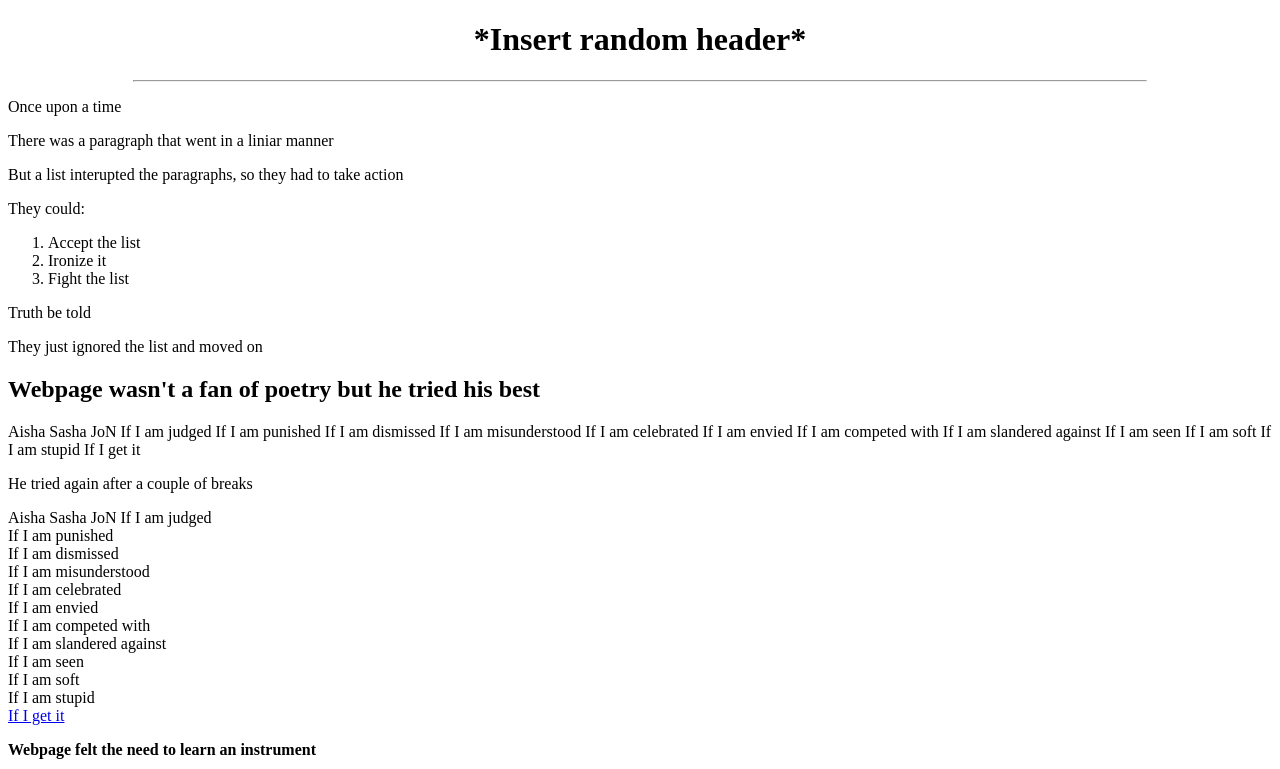
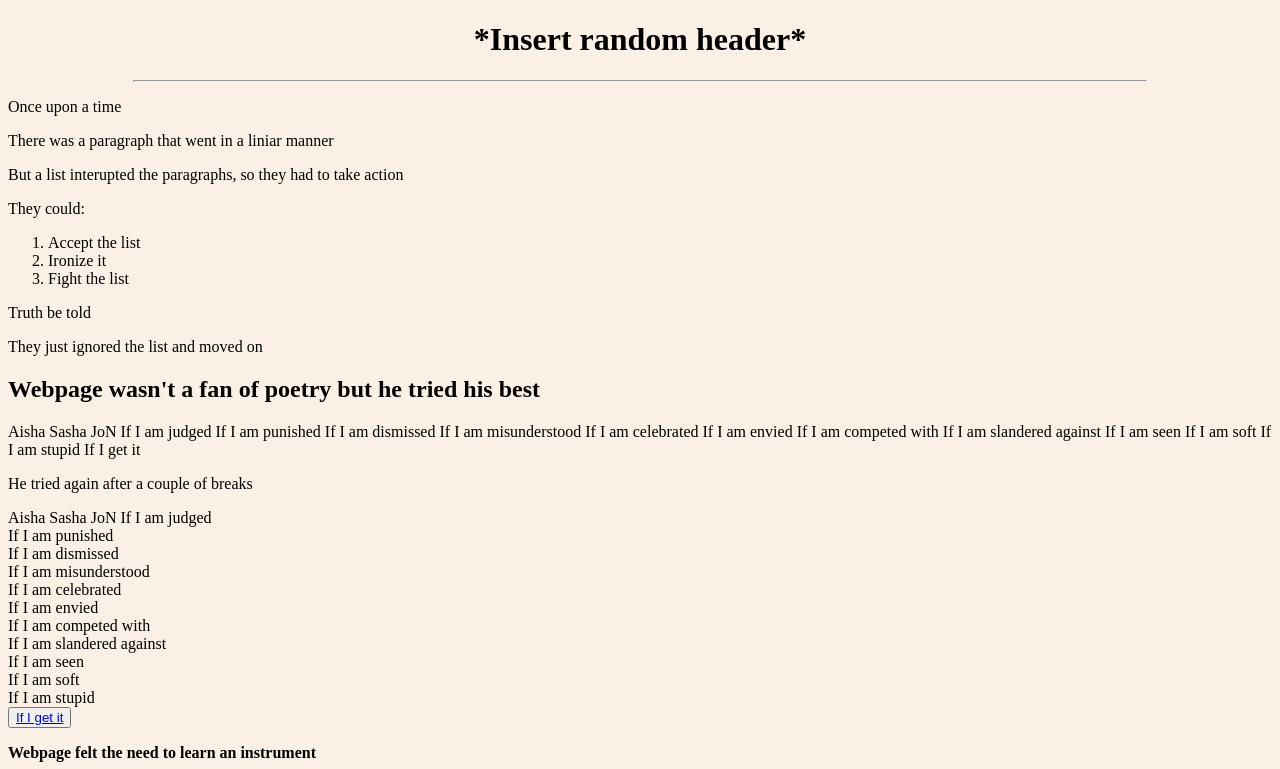
Before and after one commit to lionescu/HTML, a plain HTML site: page index.html in a window 1280 px wide. Shown: the top 769 px of the page. Drawn offline with Linux system fonts and the light colour scheme; grey boxes are pictures that could not be loaded.

Commit message:
Plus Html exp, new terminal form (not final)

```diff
--- a/index.html
+++ b/index.html
@@ -6,7 +6,7 @@
         </title>
 
     </head>
-    <body>
+    <body bgcolor="linen">
         <h1><center>*Insert random header*</center></h1>
         <hr width=80%>
         <p>Once upon a time</p>
@@ -48,7 +48,7 @@
             If I am seen <br>
             If I am soft <br>
             If I am stupid <br>
-            <a href ="https://www.wikipedia.org" target="_blank">If I get it</a><br>
+            <button><a href ="https://www.wikipedia.org" target="_blank">If I get it</a></button><br>
         </p>
         <p><b>Webpage felt the need to learn an instrument</b></p>
         <img src="https://s3-us-west-2.amazonaws.com/static.music-man.com/website/images/instruments/instrument-66.png?1554089665" height = 200 width = 500>
```
